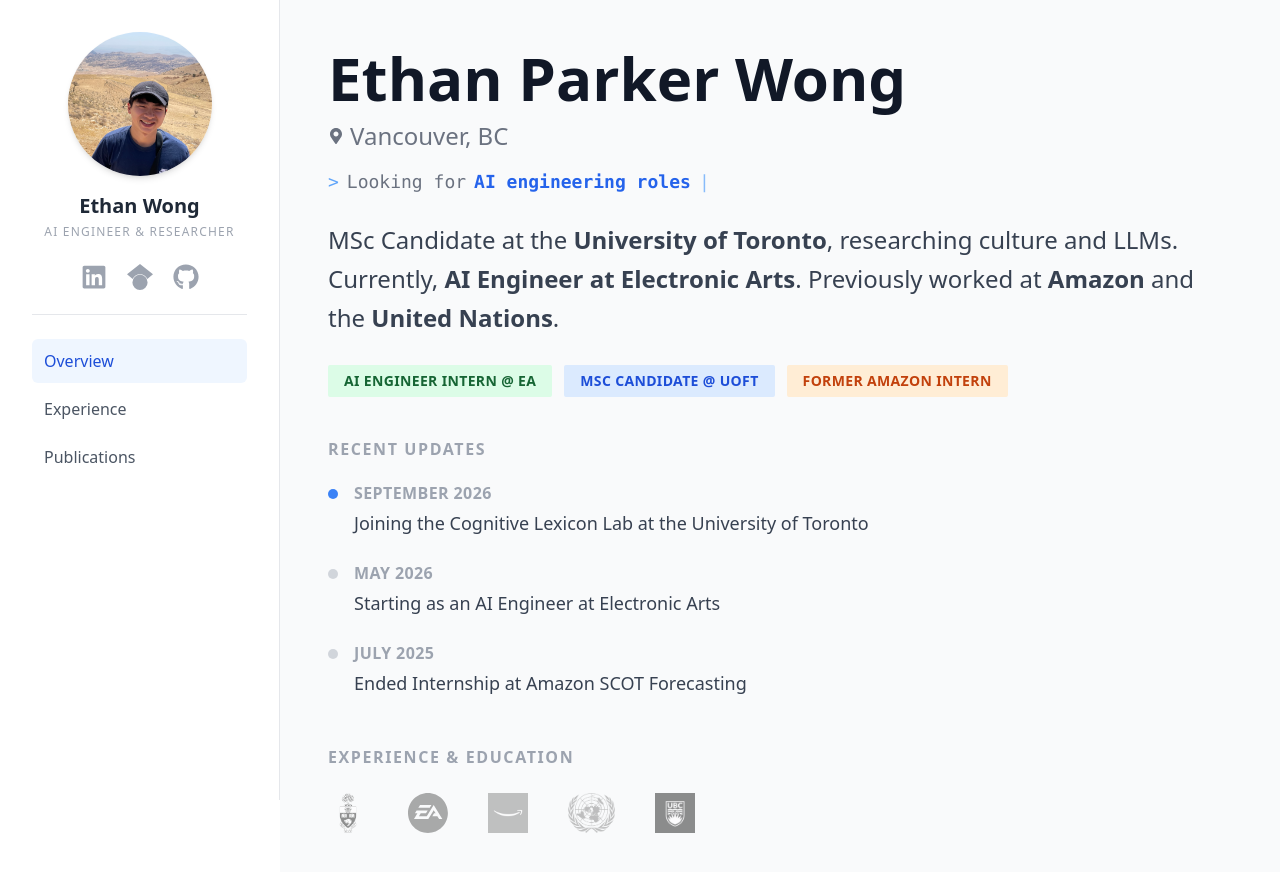
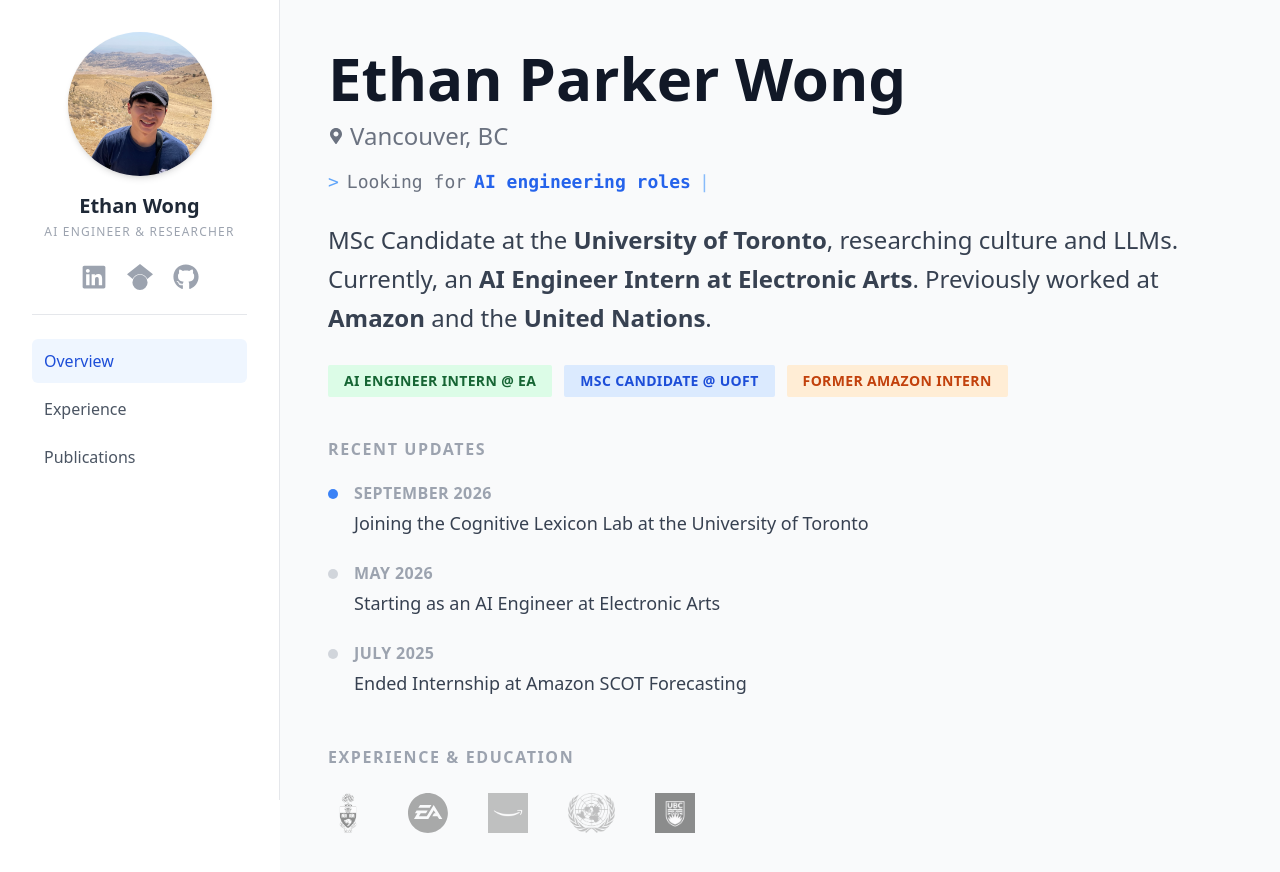
Before and after one commit to ethanwongca/ethanwongca.github.io, a React (Create React App) app: page / in a window 1280 px wide. Shown: the top 872 px of the page. Built offline with nearby package versions, Linux system fonts and the light colour scheme.

Commit message:
fixed grammatical error

```diff
--- a/src/pages/About.tsx
+++ b/src/pages/About.tsx
@@ -83,7 +83,7 @@ const About: React.FC = () => {
         {/* Bio */}
         <p className="text-2xl leading-relaxed text-gray-700 mb-7 max-w-4xl">
           MSc Candidate at the <strong>University of Toronto</strong>, researching culture and
-          LLMs. Currently, <strong>AI Engineer at Electronic Arts</strong>. Previously worked at{' '}
+          LLMs. Currently, an <strong>AI Engineer Intern at Electronic Arts</strong>. Previously worked at{' '}
           <strong>Amazon</strong> and the <strong>United Nations</strong>.
         </p>
 
```
